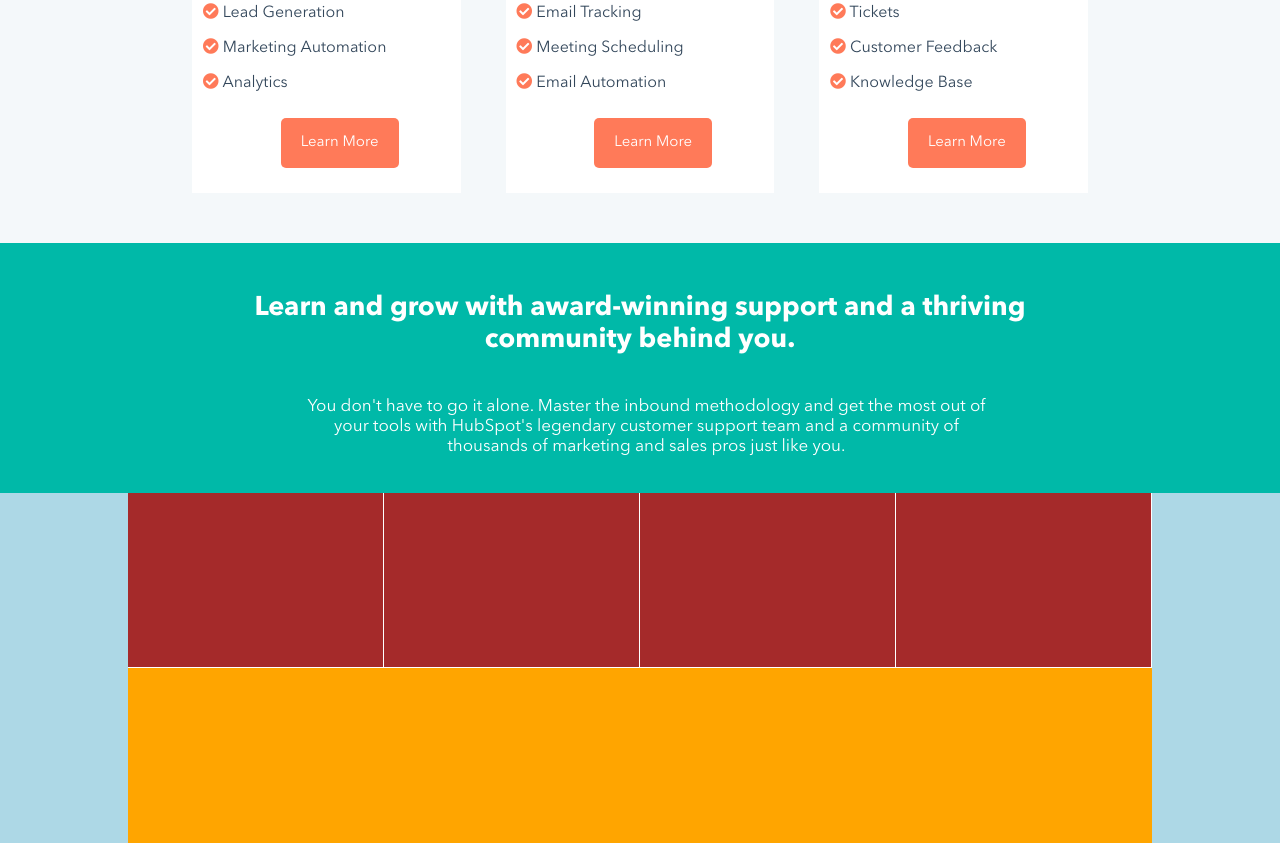
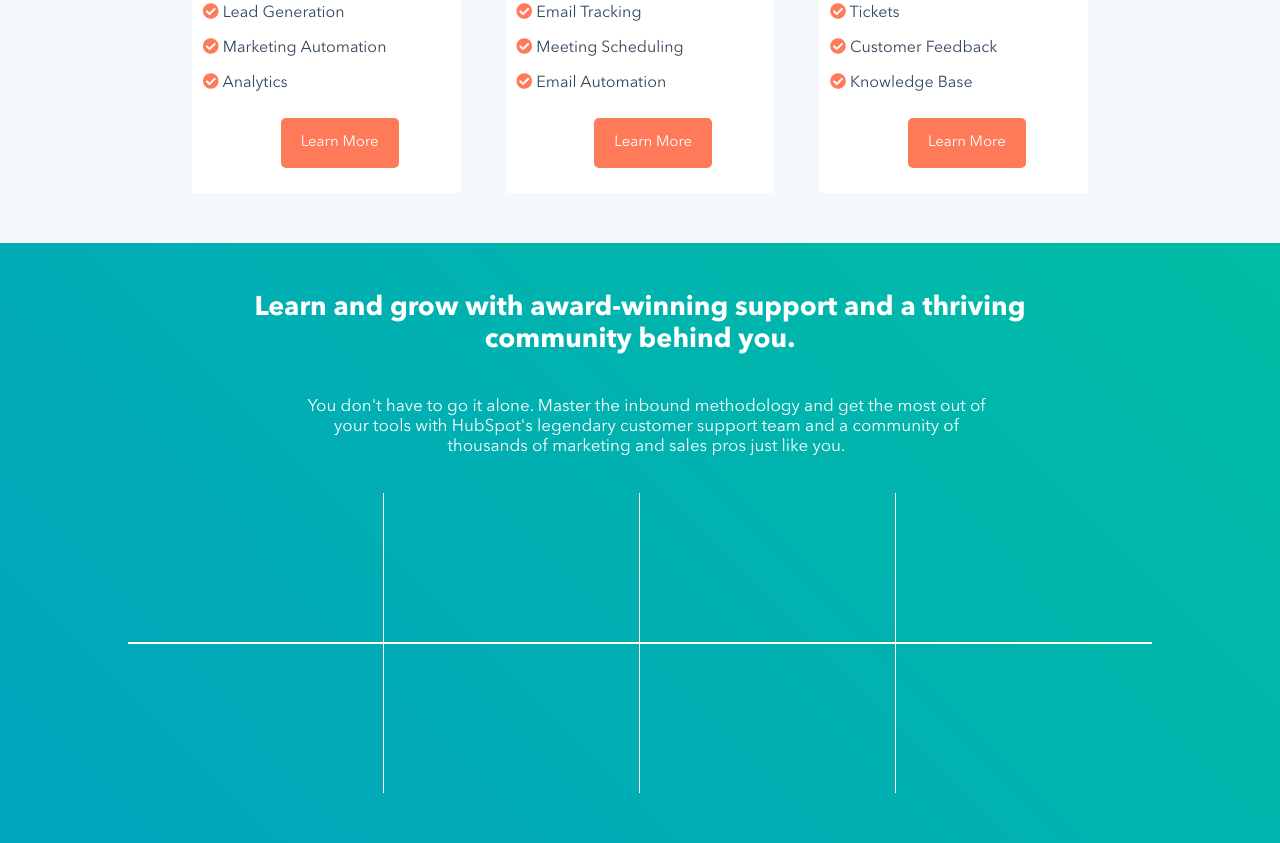
Before and after one commit to Mr2803/html-css-hubspot, a plain HTML site: page index.html in a window 1280 px wide. Shown: the part 1950-2793 px from the top of the page. Drawn offline with Linux system fonts and the light colour scheme.

Commit message:
complete grid

```diff
--- a/css/style.css
+++ b/css/style.css
@@ -541,7 +541,7 @@ font-size: 16px;
 .global-griglia{
   width: 100%;
   height:600px;
-  background: #00B9A8;
+  background: linear-gradient(45deg, #00a4bd, #00bda5);
 }
 
 .uppergriglia{
@@ -572,8 +572,7 @@ font-size: 16px;
 
 .lowergriglia{
   width: 100%;
-  height:350px;
-  background:lightblue;
+  height:300px;
 }
 
 .lowergriglia::after{
@@ -584,8 +583,7 @@ font-size: 16px;
 
 .lowergriglia1{
   width: 80%;
-  height:175px;
-  background:brown;
+  height:150px;
   margin-left: 10%;
 }
 
@@ -603,10 +601,13 @@ font-size: 16px;
   border-right: 1px solid white;
 }
 
+.lowergriglia1 .box-griglia:nth-child(4){
+  border-right:0;
+}
+
 .lowergriglia2{
   width: 80%;
-  height:175px;
-  background:orange;
+  height:150px;
   margin-left: 10%;
 }
 
@@ -614,7 +615,18 @@ font-size: 16px;
   content:"";
   display:table;
   clear: both;
+}
 
+.box-griglia2{
+  float:left;
+  width: 25%;
+  height: 100%;
+  border-top:1px solid white;
+  border-right: 1px solid white;
+}
+
+.lowergriglia2 .box-griglia2:nth-child(4){
+  border-right:0;
 }
 
 /*| terza sezione */
```
